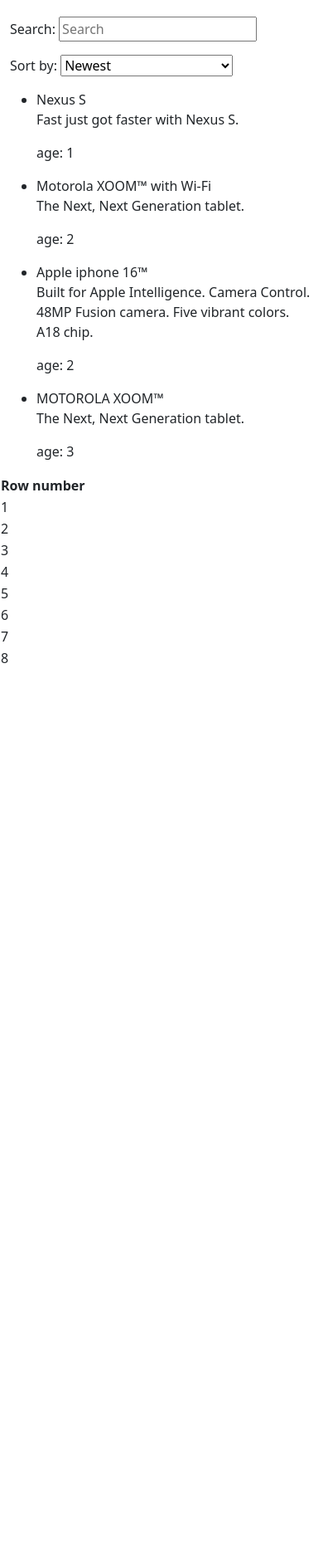
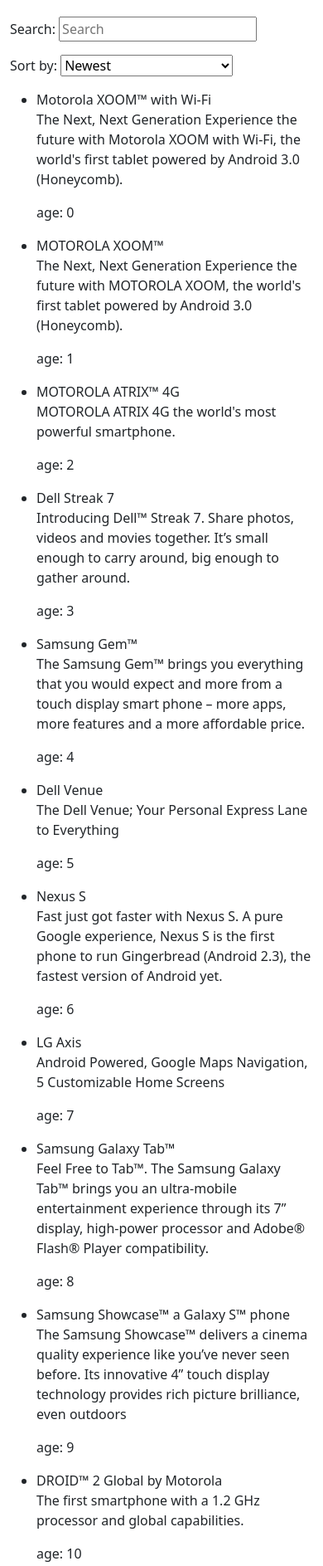
Before and after one commit to amirmahboubi/tutorial-angular1-app, a website: page app/index.html in a window 390 px wide. Shown: the top 1887 px of the page at 83% size. Before the commit the page ends 844 px from the top, so only its background shows below. Drawn offline with nearby package versions, Linux system fonts and the light colour scheme; some packages are replaced by stand-ins of ours.

Commit message:
✨ feat(phone-list.componenrs): use $http service and get data from phones.json

```diff
--- a/app/Components/phone-list/phone-list.component.js
+++ b/app/Components/phone-list/phone-list.component.js
@@ -4,29 +4,17 @@
 angular.module("phoneList").component("phoneList", {
   // This name is what AngularJS uses to match to the `<phone-list>` element.
   templateUrl: "Components/phone-list/phone-list.template.html",
-  controller: function PhoneListController() {
-    this.phones = [
-      {
-        name: "Nexus S",
-        snippet: "Fast just got faster with Nexus S.",
-        age: 1,
-      },
-      {
-        name: "Motorola XOOM™ with Wi-Fi",
-        snippet: "The Next, Next Generation tablet.",
-        age: 2,
-      },
-      {
-        name: "MOTOROLA XOOM™",
-        snippet: "The Next, Next Generation tablet.",
-        age: 3,
-      },
-      {
-        name: "Apple iphone 16™",
-        snippet: "Built for Apple Intelligence. Camera Control. 48MP Fusion camera. Five vibrant colors. A18 chip.",
-        age: 2,
-      },
-    ];
-    this.orderProp = "age";
-  },
+  controller: [
+    "$http",
+    function PhoneListController($http) {
+      var self = this;
+      $http.get("Data/phones/phones.json").then(function (response) {
+        self.phones = response.data;
+
+        //pre-process the HTTP response by limiting the number of phones to the first 5 in the list.
+        //self.phones = response.data.slice(0, 5);
+      });
+      self.orderProp = "age";
+    },
+  ],
 });
--- /dev/null
+++ b/app/Data/phones/phones.json
@@ -0,0 +1,155 @@
+[
+    {
+        "age": 0,
+        "id": "motorola-xoom-with-wi-fi",
+        "imageUrl": "img/phones/motorola-xoom-with-wi-fi.0.jpg",
+        "name": "Motorola XOOM\u2122 with Wi-Fi",
+        "snippet": "The Next, Next Generation\r\n\r\nExperience the future with Motorola XOOM with Wi-Fi, the world's first tablet powered by Android 3.0 (Honeycomb)."
+    },
+    {
+        "age": 1,
+        "id": "motorola-xoom",
+        "imageUrl": "img/phones/motorola-xoom.0.jpg",
+        "name": "MOTOROLA XOOM\u2122",
+        "snippet": "The Next, Next Generation\n\nExperience the future with MOTOROLA XOOM, the world's first tablet powered by Android 3.0 (Honeycomb)."
+    },
+    {
+        "age": 2,
+        "carrier": "AT&T",
+        "id": "motorola-atrix-4g",
+        "imageUrl": "img/phones/motorola-atrix-4g.0.jpg",
+        "name": "MOTOROLA ATRIX\u2122 4G",
+        "snippet": "MOTOROLA ATRIX 4G the world's most powerful smartphone."
+    },
+    {
+        "age": 3,
+        "id": "dell-streak-7",
+        "imageUrl": "img/phones/dell-streak-7.0.jpg",
+        "name": "Dell Streak 7",
+        "snippet": "Introducing Dell\u2122 Streak 7. Share photos, videos and movies together. It\u2019s small enough to carry around, big enough to gather around."
+    },
+    {
+        "age": 4,
+        "carrier": "Cellular South",
+        "id": "samsung-gem",
+        "imageUrl": "img/phones/samsung-gem.0.jpg",
+        "name": "Samsung Gem\u2122",
+        "snippet": "The Samsung Gem\u2122 brings you everything that you would expect and more from a touch display smart phone \u2013 more apps, more features and a more affordable price."
+    },
+    {
+        "age": 5,
+        "carrier": "Dell",
+        "id": "dell-venue",
+        "imageUrl": "img/phones/dell-venue.0.jpg",
+        "name": "Dell Venue",
+        "snippet": "The Dell Venue; Your Personal Express Lane to Everything"
+    },
+    {
+        "age": 6,
+        "carrier": "Best Buy",
+        "id": "nexus-s",
+        "imageUrl": "img/phones/nexus-s.0.jpg",
+        "name": "Nexus S",
+        "snippet": "Fast just got faster with Nexus S. A pure Google experience, Nexus S is the first phone to run Gingerbread (Android 2.3), the fastest version of Android yet."
+    },
+    {
+        "age": 7,
+        "carrier": "Cellular South",
+        "id": "lg-axis",
+        "imageUrl": "img/phones/lg-axis.0.jpg",
+        "name": "LG Axis",
+        "snippet": "Android Powered, Google Maps Navigation, 5 Customizable Home Screens"
+    },
+    {
+        "age": 8,
+        "id": "samsung-galaxy-tab",
+        "imageUrl": "img/phones/samsung-galaxy-tab.0.jpg",
+        "name": "Samsung Galaxy Tab\u2122",
+        "snippet": "Feel Free to Tab\u2122. The Samsung Galaxy Tab\u2122 brings you an ultra-mobile entertainment experience through its 7\u201d display, high-power processor and Adobe\u00ae Flash\u00ae Player compatibility."
+    },
+    {
+        "age": 9,
+        "carrier": "Cellular South",
+        "id": "samsung-showcase-a-galaxy-s-phone",
+        "imageUrl": "img/phones/samsung-showcase-a-galaxy-s-phone.0.jpg",
+        "name": "Samsung Showcase\u2122 a Galaxy S\u2122 phone",
+        "snippet": "The Samsung Showcase\u2122 delivers a cinema quality experience like you\u2019ve never seen before. Its innovative 4\u201d touch display technology provides rich picture brilliance, even outdoors"
+    },
+    {
+        "age": 10,
+        "carrier": "Verizon",
+        "id": "droid-2-global-by-motorola",
+        "imageUrl": "img/phones/droid-2-global-by-motorola.0.jpg",
+        "name": "DROID\u2122 2 Global by Motorola",
+        "snippet": "The first smartphone with a 1.2 GHz processor and global capabilities."
+    },
+    {
+        "age": 11,
+        "carrier": "Verizon",
+        "id": "droid-pro-by-motorola",
+        "imageUrl": "img/phones/droid-pro-by-motorola.0.jpg",
+        "name": "DROID\u2122 Pro by Motorola",
+        "snippet": "The next generation of DOES."
+    },
+    {
+        "age": 12,
+        "carrier": "AT&T",
+        "id": "motorola-bravo-with-motoblur",
+        "imageUrl": "img/phones/motorola-bravo-with-motoblur.0.jpg",
+        "name": "MOTOROLA BRAVO\u2122 with MOTOBLUR\u2122",
+        "snippet": "An experience to cheer about."
+    },
+    {
+        "age": 13,
+        "carrier": "T-Mobile",
+        "id": "motorola-defy-with-motoblur",
+        "imageUrl": "img/phones/motorola-defy-with-motoblur.0.jpg",
+        "name": "Motorola DEFY\u2122 with MOTOBLUR\u2122",
+        "snippet": "Are you ready for everything life throws your way?"
+    },
+    {
+        "age": 14,
+        "carrier": "T-Mobile",
+        "id": "t-mobile-mytouch-4g",
+        "imageUrl": "img/phones/t-mobile-mytouch-4g.0.jpg",
+        "name": "T-Mobile myTouch 4G",
+        "snippet": "The T-Mobile myTouch 4G is a premium smartphone designed to deliver blazing fast 4G speeds so that you can video chat from practically anywhere, with or without Wi-Fi."
+    },
+    {
+        "age": 15,
+        "carrier": "US Cellular",
+        "id": "samsung-mesmerize-a-galaxy-s-phone",
+        "imageUrl": "img/phones/samsung-mesmerize-a-galaxy-s-phone.0.jpg",
+        "name": "Samsung Mesmerize\u2122 a Galaxy S\u2122 phone",
+        "snippet": "The Samsung Mesmerize\u2122 delivers a cinema quality experience like you\u2019ve never seen before. Its innovative 4\u201d touch display technology provides rich picture brilliance,even outdoors"
+    },
+    {
+        "age": 16,
+        "carrier": "Sprint",
+        "id": "sanyo-zio",
+        "imageUrl": "img/phones/sanyo-zio.0.jpg",
+        "name": "SANYO ZIO",
+        "snippet": "The Sanyo Zio by Kyocera is an Android smartphone with a combination of ultra-sleek styling, strong performance and unprecedented value."
+    },
+    {
+        "age": 17,
+        "id": "samsung-transform",
+        "imageUrl": "img/phones/samsung-transform.0.jpg",
+        "name": "Samsung Transform\u2122",
+        "snippet": "The Samsung Transform\u2122 brings you a fun way to customize your Android powered touch screen phone to just the way you like it through your favorite themed \u201cSprint ID Service Pack\u201d."
+    },
+    {
+        "age": 18,
+        "id": "t-mobile-g2",
+        "imageUrl": "img/phones/t-mobile-g2.0.jpg",
+        "name": "T-Mobile G2",
+        "snippet": "The T-Mobile G2 with Google is the first smartphone built for 4G speeds on T-Mobile's new network. Get the information you need, faster than you ever thought possible."
+    },
+    {
+        "age": 19,
+        "id": "motorola-charm-with-motoblur",
+        "imageUrl": "img/phones/motorola-charm-with-motoblur.0.jpg",
+        "name": "Motorola CHARM\u2122 with MOTOBLUR\u2122",
+        "snippet": "Motorola CHARM fits easily in your pocket or palm.  Includes MOTOBLUR service."
+    }
+]
```
Also changed, not shown: app/Components/phone-list/phone-list.template.html (+3 -0 lines).
